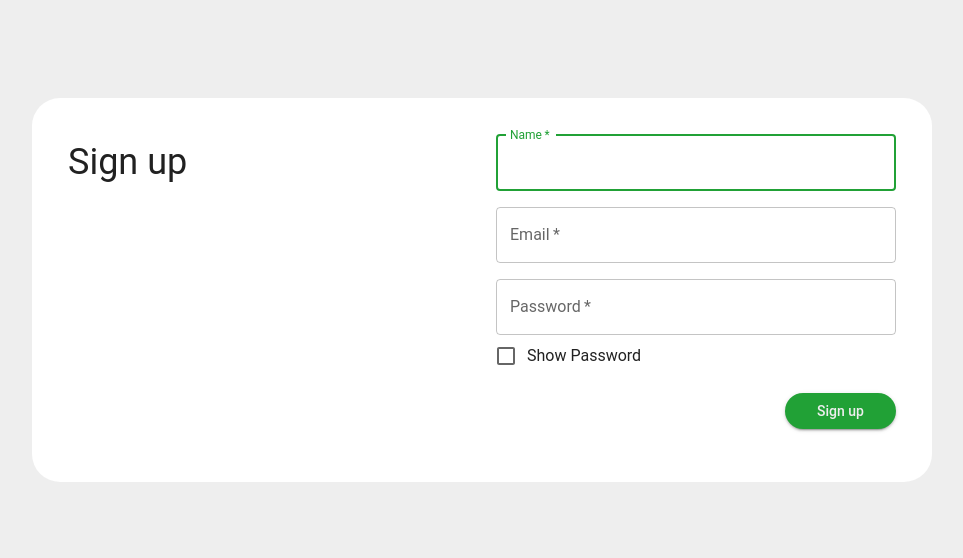
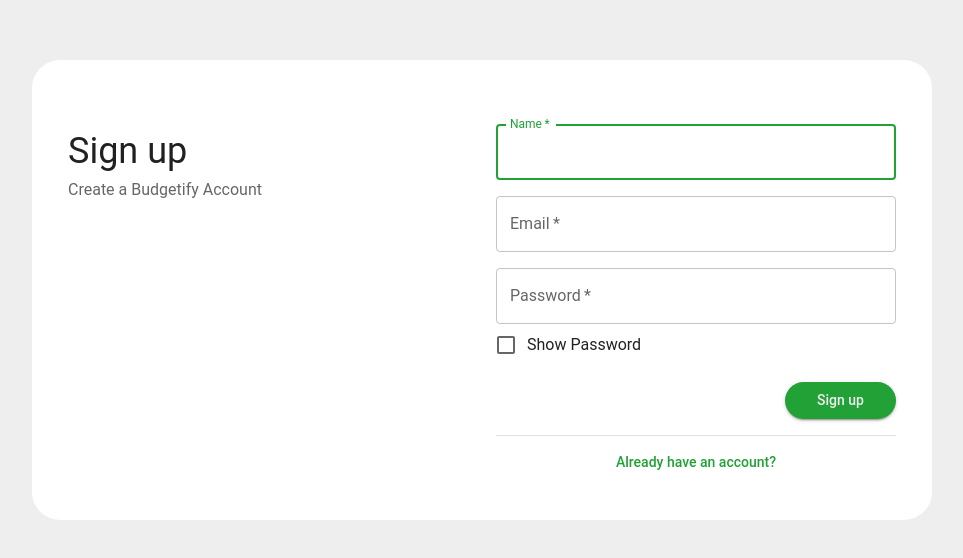
Before and after one commit to N-eeraj/budgetify, a React (Vite) app: page /sign-up in a window 1280 px wide. Shown: the part 110-668 px from the top of the page, without its empty margins (158-1121 px from the left). Built offline with nearby package versions, Linux system fonts and the light colour scheme; a web font is replaced by a local one.

Commit message:
Refactored entry forms and user id

```diff
--- /dev/null
+++ b/src/components/EntryForm.jsx
@@ -0,0 +1,100 @@
+// react router imports
+import { useNavigate } from 'react-router'
+
+// material ui imports
+import { Grid, Card, Typography, Stack, Button, Divider } from '@mui/material'
+
+export default function EntryForm({ title, tagline, actionText, redirect, onSubmit, children }) {
+  const navigate = useNavigate()
+
+  const handleSubmit = event => {
+    event.preventDefault()
+    const userData = onSubmit()
+    if (userData) {
+      console.log(userData)
+    }
+  }
+
+  return (
+    <Grid
+      container
+      direction="column"
+      alignItems="center"
+      justifyContent="center"
+      sx={{
+        height: '100vh',
+        backgroundColor: 'primary.contrastText',
+      }}>
+      <Card elevation={0} sx={{
+        display: 'grid',
+        placeItems: 'center',
+        width: 1,
+        maxWidth: 'md',
+        height: {
+          xs: 1,
+          md: 'fit-content',
+        },
+        paddingTop: 8,
+        paddingBottom: 5,
+        paddingX: {
+          xs: 3,
+          md: '36px',
+        },
+        borderRadius: {
+          md: '28px',
+        },
+      }}>
+        <Stack
+          direction={{ md: 'row' }}
+          justifyContent="space-between"
+          rowGap={4}
+          columnGap={12}
+          width={1}
+          maxWidth={{ xs: 400, md: 1 }}>
+          <Stack>
+            <Typography component="h1" sx={{
+              fontSize: {
+                xs: '32px',
+                md: '36px',
+              },
+              fontWeight: 400,
+            }}>
+              { title }
+            </Typography>
+            <Typography color="text.secondary" sx={{ fontSize: 16 }}>
+              { tagline }
+            </Typography>
+          </Stack>
+
+          <form onSubmit={handleSubmit}>
+            <Stack rowGap={2} minWidth={{ md: 'max(30vw, 400px)' }} maxWidth={400}>
+              { children }
+              <Button variant="contained" type="submit" sx={{
+                width: {
+                  xs: '100%',
+                  md: 'fit-content',
+                },
+                alignSelf: 'flex-end',
+                paddingX: 4,
+                borderRadius: 5,
+              }}>
+                { actionText }
+              </Button>
+              <Stack>
+                <Divider />
+                <Button sx={{
+                    width: 'fit-content',
+                    marginX: 'auto',
+                    marginTop: 1,
+                  }}
+                  onClick={() => navigate(redirect.path)}>
+                  { redirect.text }
+                </Button>
+              </Stack>
+            </Stack>
+          </form>
+        </Stack>
+      </Card>
+    </Grid>
+  )
+}
--- a/src/pages/SignIn.jsx
+++ b/src/pages/SignIn.jsx
@@ -6,7 +6,10 @@
 import { getUser } from '@store/users'
 
 // material ui imports
-import { Grid, Card, Typography, Stack, TextField, Button, FormControlLabel, Checkbox } from '@mui/material'
+import { Stack, TextField, FormControlLabel, Checkbox } from '@mui/material'
+
+// component imports
+import EntryForm from '@component/EntryForm'
 
 export default function SignIn() {
   const [email, setEmail] = useState('')
@@ -16,11 +19,10 @@
 
   const login = useSelector(({ users }) => getUser(users))
 
-  const handleSignIn = event => {
-    event.preventDefault()
+  const handleSignIn = () => {
     setErrors({})
     try {
-      console.log(login({ email, password }))
+      return login({ email, password })
     }
     catch (error) {
       setErrors(error)
@@ -28,50 +30,15 @@
   }
 
   return (
-    <Grid container direction="column" alignItems="center" justifyContent="center" sx={{
-      height: '100vh',
-      backgroundColor: ({ palette }) => palette.primary.contrastText,
-    }}>
-      <Card elevation={0} sx={{
-        display: 'grid',
-        placeItems: 'center',
-        width: 1,
-        maxWidth: 'md',
-        height: 1,
-        maxHeight: {
-          md: '384px',
-        },
-        paddingX: {
-          xs: 3,
-          md: '36px',
-        },
-        paddingBottom: {
-          xs: 12,
-          md: 2,
-        },
-        borderRadius: {
-          md: '28px',
-        },
-      }}>
-        <Stack
-          direction={{ md: 'row' }}
-          justifyContent="space-between"
-          rowGap={4}
-          columnGap={12}
-          width={1}
-          maxWidth={{ xs: 400, md: 1 }}>
-          <Typography component="h1" sx={{
-            fontSize: {
-              xs: '32px',
-              md: '36px',
-            },
-            fontWeight: 400,
-          }}>
-            Sign in
-          </Typography>
-
-          <form onSubmit={handleSignIn}>
-            <Stack rowGap={2} minWidth={{ md: 'max(30vw, 400px)' }} maxWidth={400}>
+    <EntryForm
+      title="Sign in"
+      tagline="Use your Budgetify Account"
+      actionText="Sign in"
+      redirect={{
+        path: '/sign-up',
+        text: 'Don\'t have an account?',
+      }}
+      onSubmit={handleSignIn}>
       <TextField
         value={email}
         label="Email"
@@ -96,21 +63,6 @@
             <Checkbox checked={showPassword} onChange={({ target }) => setShowPassword(target.checked)} />
           } label="Show Password" />
       </Stack>
-              <Button variant="contained" type="submit" sx={{
-                width: {
-                  xs: '100%',
-                  md: 'fit-content',
-                },
-                alignSelf: 'flex-end',
-                paddingX: 4,
-                borderRadius: 5,
-              }}>
-                Sign in
-              </Button>
-            </Stack>
-          </form>
-        </Stack>
-      </Card>
-    </Grid>
+    </EntryForm>
   )
 }
--- a/src/pages/SignUp.jsx
+++ b/src/pages/SignUp.jsx
@@ -6,7 +6,10 @@
 import { createUser } from '@store/users'
 
 // material ui imports
-import { Grid, Card, Typography, Stack, TextField, Button, FormControlLabel, Checkbox } from '@mui/material'
+import { Stack, TextField, FormControlLabel, Checkbox } from '@mui/material'
+
+// component imports
+import EntryForm from '@component/EntryForm'
 
 export default function SignUp() {
   const [name, setName] = useState('')
@@ -17,11 +20,11 @@
 
   const dispatch = useDispatch()
 
-  const handleSignUp = event => {
-    event.preventDefault()
+  const handleSignUp = () => {
     setErrors({})
     try {
-      dispatch(createUser({ name, email, password }))
+      const { payload } = dispatch(createUser({ name, email, password }))
+      return payload
     }
     catch (error) {
       setErrors(error)
@@ -29,50 +32,15 @@
   }
 
   return (
-    <Grid container direction="column" alignItems="center" justifyContent="center" sx={{
-      height: '100vh',
-      backgroundColor: ({ palette }) => palette.primary.contrastText,
-    }}>
-      <Card elevation={0} sx={{
-        display: 'grid',
-        placeItems: 'center',
-        width: 1,
-        maxWidth: 'md',
-        height: 1,
-        maxHeight: {
-          md: '384px',
-        },
-        paddingX: {
-          xs: 3,
-          md: '36px',
-        },
-        paddingBottom: {
-          xs: 12,
-          md: 2,
-        },
-        borderRadius: {
-          md: '28px',
-        },
-      }}>
-        <Stack
-          direction={{ md: 'row' }}
-          justifyContent="space-between"
-          rowGap={4}
-          columnGap={12}
-          width={1}
-          maxWidth={{ xs: 400, md: 1 }}>
-          <Typography component="h1" sx={{
-            fontSize: {
-              xs: '32px',
-              md: '36px',
-            },
-            fontWeight: 400,
-          }}>
-            Sign up
-          </Typography>
-
-          <form onSubmit={handleSignUp}>
-            <Stack rowGap={2} minWidth={{ md: 'max(30vw, 400px)' }} maxWidth={400}>
+    <EntryForm
+      title="Sign up"
+      tagline="Create a Budgetify Account"
+      actionText="Sign up"
+      redirect={{
+        path: '/sign-in',
+        text: 'Already have an account?',
+      }}
+      onSubmit={handleSignUp}>
       <TextField
         value={name}
         label="Name"
@@ -105,21 +73,6 @@
             <Checkbox checked={showPassword} onChange={({ target }) => setShowPassword(target.checked)} />
           } label="Show Password" />
       </Stack>
-              <Button variant="contained" type="submit" sx={{
-                width: {
-                  xs: '100%',
-                  md: 'fit-content',
-                },
-                alignSelf: 'flex-end',
-                paddingX: 4,
-                borderRadius: 5,
-              }}>
-                Sign up
-              </Button>
-            </Stack>
-          </form>
-        </Stack>
-      </Card>
-    </Grid>
+    </EntryForm>
   )
 }
--- a/src/store/users.js
+++ b/src/store/users.js
@@ -10,25 +10,33 @@
   name: 'users',
   initialState,
   reducers: {
-    createUser: (state, { payload }) => {
-      const user = state.find(({ email }) => email === payload.email)
-      if (user)
+    createUser: (state, action) => {
+      const existingUser = state.find(({ email }) => email === action.payload.email)
+      if (existingUser)
         throw { email: 'Email already used' }
-      if (payload.name.length < 3)
+      if (action.payload.name.length < 3)
         throw { name: 'Please enter a longer name' }
-      if (payload.name.length > 20)
+      if (action.payload.name.length > 20)
         throw { name: 'Please enter a shorter name' }
-      if (payload.password.length < 6)
+      if (action.payload.password.length < 6)
         throw { password: 'Please enter a longer password' }
-      state.push(payload)
+      const id = crypto.randomUUID()
+      const user = {
+        id,
+        ...action.payload,
+      }
+      state.push(user)
       setStorage('users', state)
+      const { password, ...userDetails } = user
+      action.payload = { id, ...userDetails }
     },
   },
 })
 
 export const { createUser } = usersSlice.actions
 
-export const getUser = state => credentials => {
+export const getUser = state => (
+  credentials => {
     const user = state.find(({ email }) => email === credentials.email)
     if (!user)
       throw { email: 'User not found' }
@@ -37,5 +45,6 @@
     const { password, ...userDetails } = user
     return userDetails
   }
+)
 
 export default usersSlice.reducer
```
Lines whose indentation alone changed are shown as unchanged.
